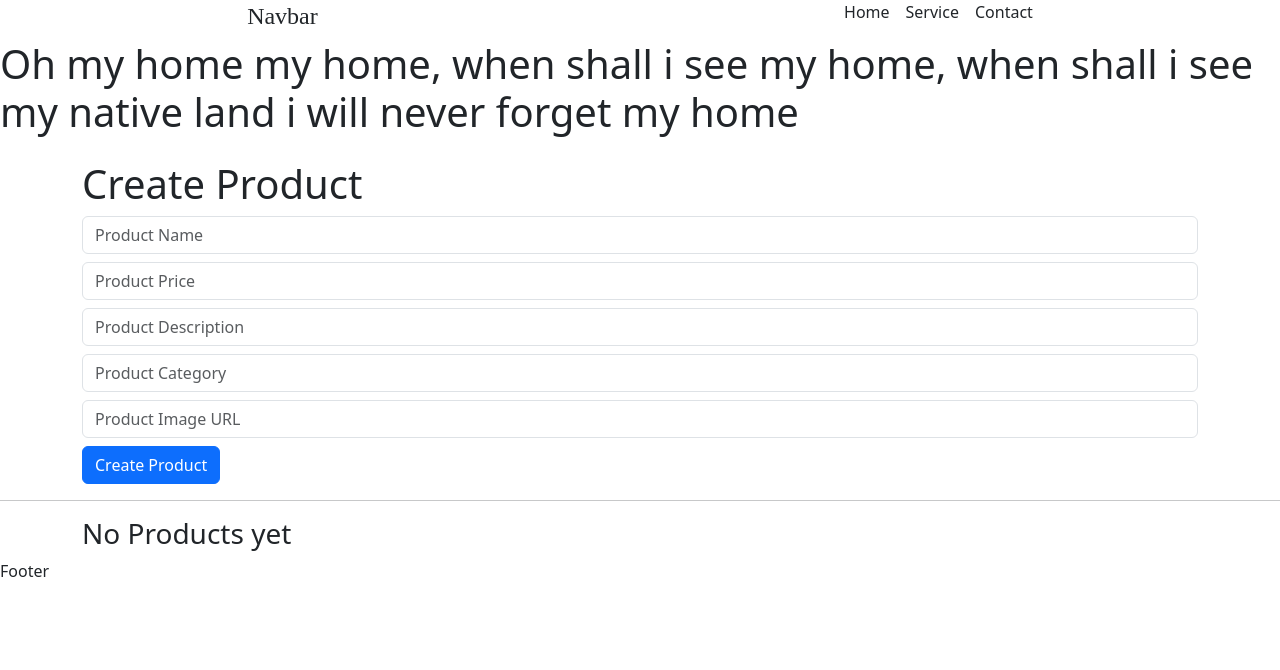
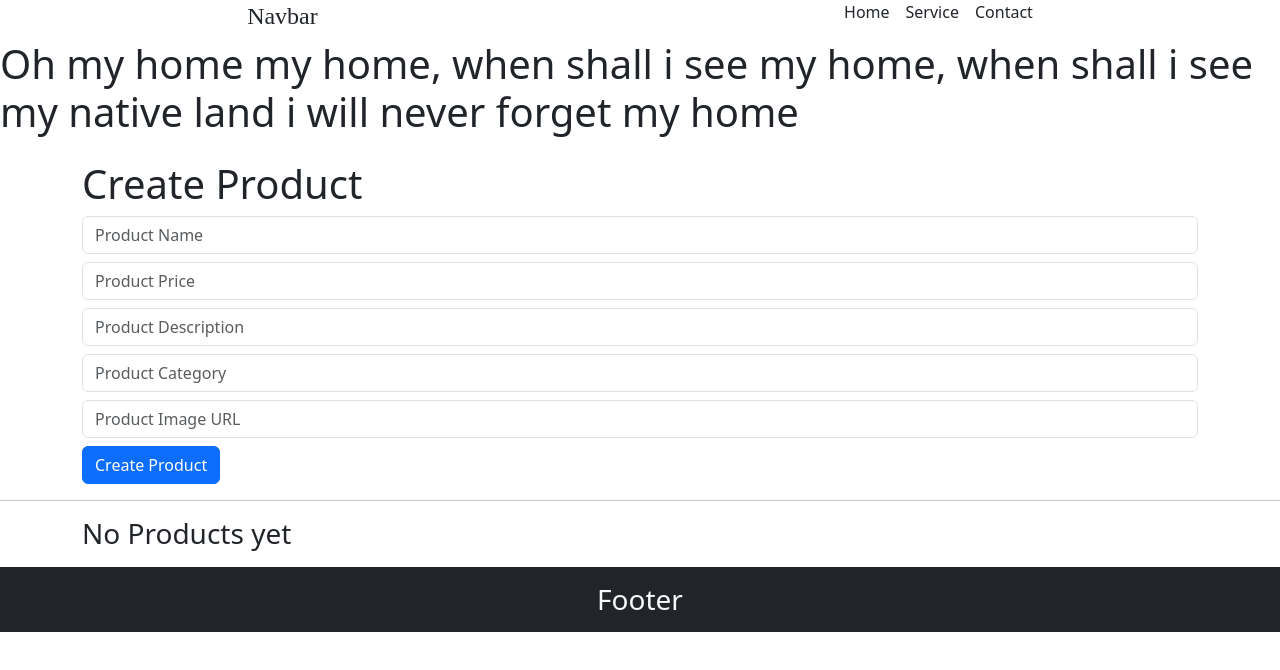
Before and after one commit to petertechy/june_react_2025, a React (Vite) app: page / in a window 1280 px wide. Shown: the top 670 px of the page. Built offline with nearby package versions, Linux system fonts and the light colour scheme.

Commit message:
Update Footer.jsx layout and content

```diff
--- a/src/components/Footer.jsx
+++ b/src/components/Footer.jsx
@@ -2,7 +2,9 @@ import React from 'react'
 
 const Footer = () => {
   return (
-    <div>Footer</div>
+    <>
+      <h1 className='bg-dark text-light p-3 my-3 fs-3 text-center'>Footer</h1>
+      </>
   )
 }
 
```
